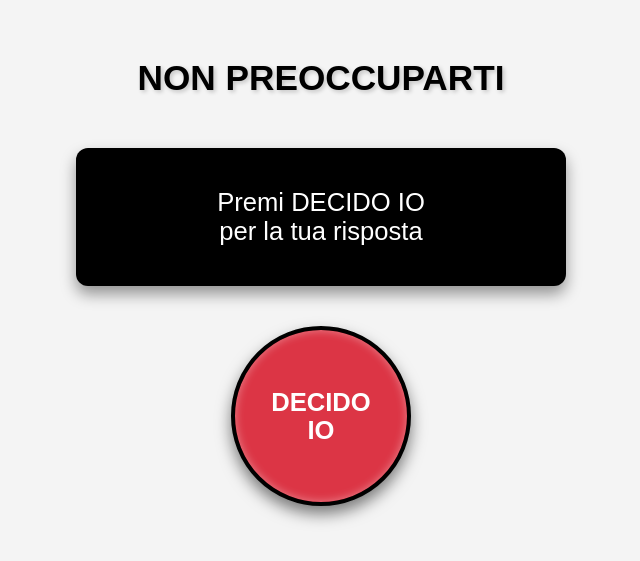
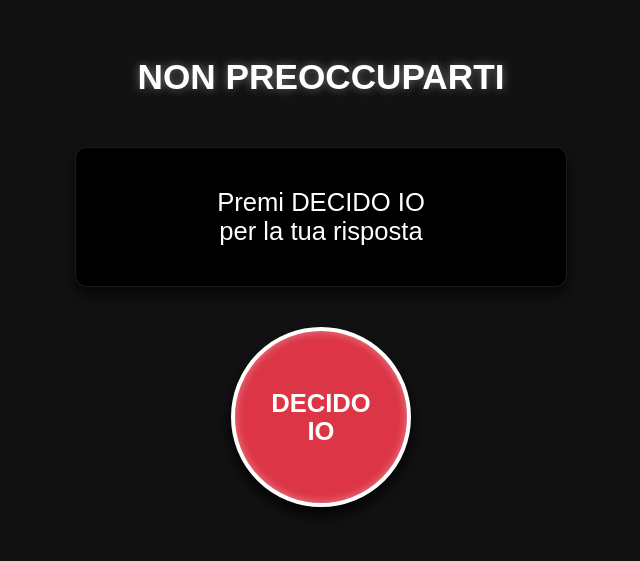
Before and after one commit to attarus18/ApDeci-N25-10-12, a plain HTML site: page index.html in a window 1280 px wide. Shown: the part 143-704 px from the top of the page, without its empty margins (319-959 px from the left). Drawn offline with Linux system fonts and the light colour scheme.

Commit message:
Update index.html

```diff
--- a/index.html
+++ b/index.html
@@ -6,10 +6,11 @@
     <title>DECIDO IO</title>
     <style>
         :root {
-            --colore-principale: #000000; /* Nero */
+            --colore-sfondo-scuro: #121212; /* Nuovo sfondo scuro */
+            --colore-principale: #000000; /* Nero (usato per bordi/ombre) */
             --colore-accento: #DC3545; /* Rosso */
-            --colore-testo: #FFFFFF; /* Bianco */
-            --colore-sfondo: #F4F4F4;
+            --colore-testo-chiaro: #FFFFFF; /* Bianco */
+            --colore-testo-scuro: #121212; /* Scuro per i dettagli */
         }
 
         body {
@@ -21,33 +22,40 @@
             align-items: center;
             justify-content: center;
             min-height: 100vh;
-            background-color: var(--colore-sfondo);
-            color: var(--colore-principale);
+
+            /* SFONDO SCURO */
+            background-color: var(--colore-sfondo-scuro);
+
+            color: var(--colore-testo-chiaro); /* Testo di default chiaro */
             text-align: center;
             padding: 20px;
         }
 
-        /* STILE TITOLO CON OMBREGGIATURA (NUOVA LABEL) */
+        /* STILE TITOLO (NUOVA LABEL) - ORA BIANCA */
         #main-title {
             font-size: 2.2em;
-            color: var(--colore-principale);
+
+            /* COLORE BIANCO */
+            color: var(--colore-testo-chiaro);
+
             font-weight: bold;
             padding: 10px 20px;
             margin-bottom: 40px;
-            /* Ombreggiatura sul testo */
-            text-shadow: 2px 2px 4px rgba(0, 0, 0, 0.2);
+            /* Ombreggiatura sul testo per farlo risaltare */
+            text-shadow: 0 0 10px rgba(255, 255, 255, 0.4);
             border-radius: 8px;
         }
 
-        /* STILE LABEL DECISIONE CON OMBRA E SFONDO NERO */
+        /* STILE LABEL DECISIONE CON SFONDO NERO */
         #decision-label {
             width: 90%;
             max-width: 450px;
             padding: 40px 20px;
             min-height: 50px;
 
+            /* Sfondo label leggermente più scuro o nero assoluto per contrasto */
             background-color: var(--colore-principale);
-            color: var(--colore-testo);
+            color: var(--colore-testo-chiaro);
 
             border-radius: 12px;
             display: flex;
@@ -58,21 +66,23 @@
             font-weight: 500;
 
             /* Ombra accattivante */
-            box-shadow: 0 8px 15px rgba(0, 0, 0, 0.4);
+            box-shadow: 0 8px 15px rgba(0, 0, 0, 0.7);
             transition: all 0.5s ease-in-out;
-            margin-bottom: 40px; /* Spazio prima del pulsante */
+            margin-bottom: 40px;
+            border: 1px solid rgba(255, 255, 255, 0.1); /* Lieve bordo chiaro */
         }
 
-        /* STILE PULSANTE TONDO E CENTRALE */
+        /* STILE PULSANTE TONDO */
         .generate-button {
             width: 180px;
             height: 180px;
 
             background-color: var(--colore-accento);
-            color: var(--colore-testo);
+            color: var(--colore-testo-chiaro);
 
             border-radius: 50%;
-            border: 4px solid var(--colore-principale);
+            /* Bordo più chiaro per contrasto con lo sfondo scuro */
+            border: 4px solid var(--colore-testo-chiaro);
 
             display: flex;
             flex-direction: column;
@@ -80,18 +90,18 @@
             align-items: center;
 
             font-size: 1.6em;
-            line-height: 1.1; /* Compatta il testo su due righe */
+            line-height: 1.1;
             font-weight: 900;
             cursor: pointer;
 
             /* Ombra accattivante */
-            box-shadow: 0 8px 15px rgba(0, 0, 0, 0.5), inset 0 0 10px rgba(255, 255, 255, 0.4);
+            box-shadow: 0 8px 15px rgba(0, 0, 0, 0.9), inset 0 0 10px rgba(255, 255, 255, 0.4);
             transition: transform 0.2s, box-shadow 0.2s;
         }
 
         .generate-button:hover {
             transform: scale(1.05);
-            box-shadow: 0 12px 20px rgba(0, 0, 0, 0.6);
+            box-shadow: 0 12px 20px rgba(0, 0, 0, 0.9);
         }
     </style>
 </head>
```
